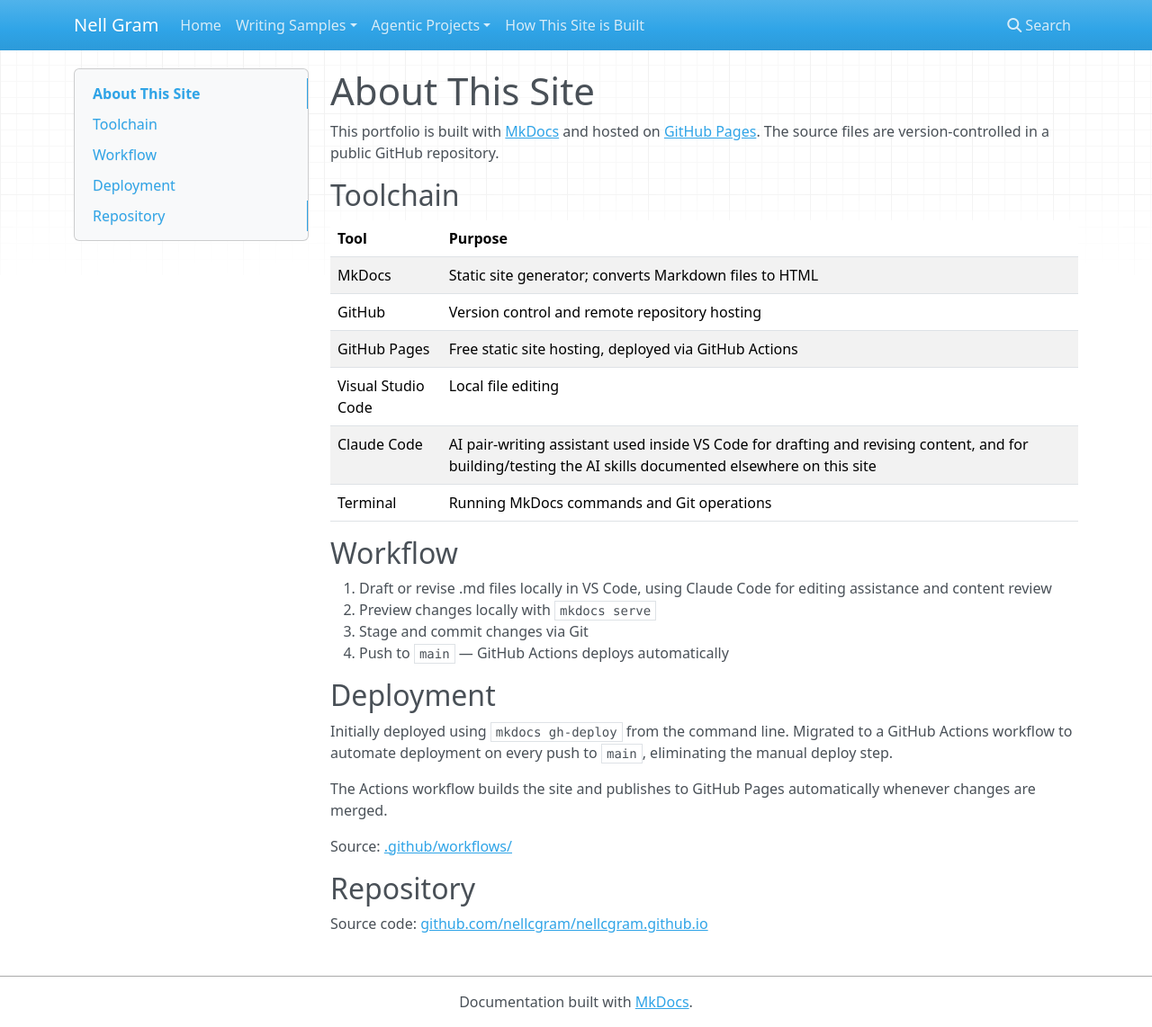
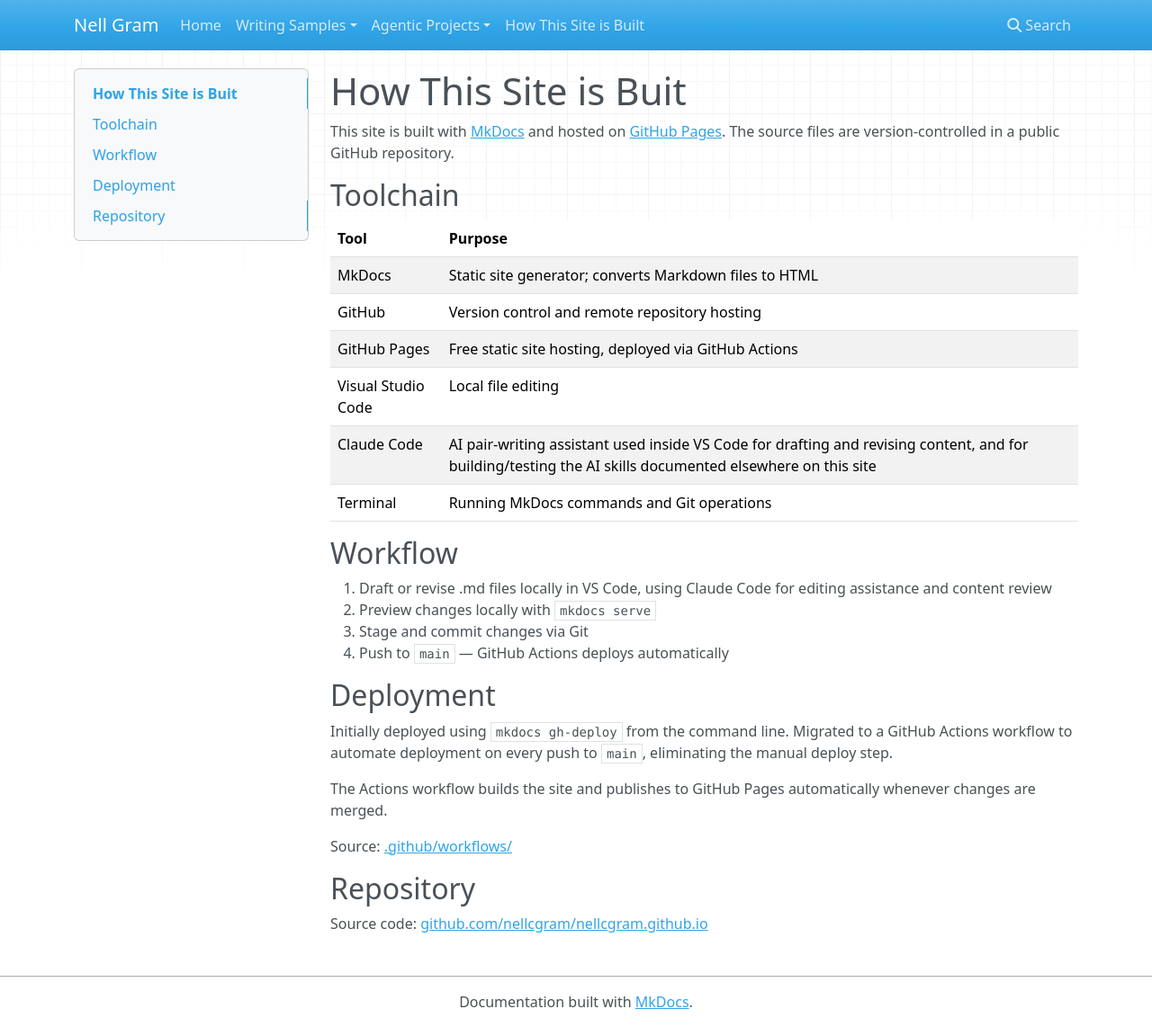
Before and after one commit to nellcgram/nellcgram.github.io, an MkDocs documentation site: the page built from docs/about-this-site.md, in a window 1280 px wide and 1142 px high. Shown: the whole window at 90% size. Built offline with MkDocs 1.6.1, drawn with Linux system fonts in a browser that asks for light colours; nearby versions of some CDN libraries.

Commit message:
Update about-this-site.md

```diff
--- a/docs/about-this-site.md
+++ b/docs/about-this-site.md
@@ -1,6 +1,6 @@
-# About This Site
+# How This Site is Buit
 
-This portfolio is built with [MkDocs](https://www.mkdocs.org/) and hosted on
+This site is built with [MkDocs](https://www.mkdocs.org/) and hosted on
 [GitHub Pages](https://pages.github.com/). The source files are version-controlled
 in a public GitHub repository.
 
```
